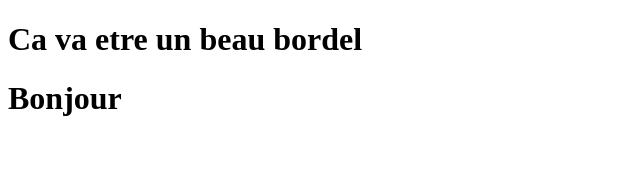
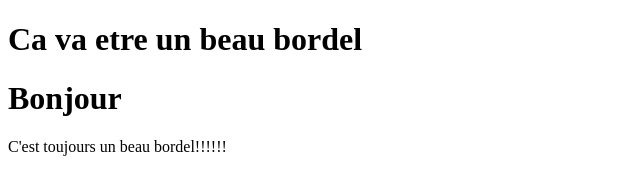
Before and after one commit to Jerome357/dcdev2-demogit, a plain HTML site: page index.html in a window 1280 px wide. Shown: the whole page, without its empty margins (0-640 px from the left). Drawn offline with Linux system fonts and the light colour scheme.

Commit message:
Ajout très important!

```diff
--- a/index.html
+++ b/index.html
@@ -8,7 +8,7 @@
 
 <h1>Ca va etre un beau bordel</h1>
 <h1>Bonjour</h1>
-
+C'est toujours un beau bordel!!!!!!
 
 
 </body>
```
